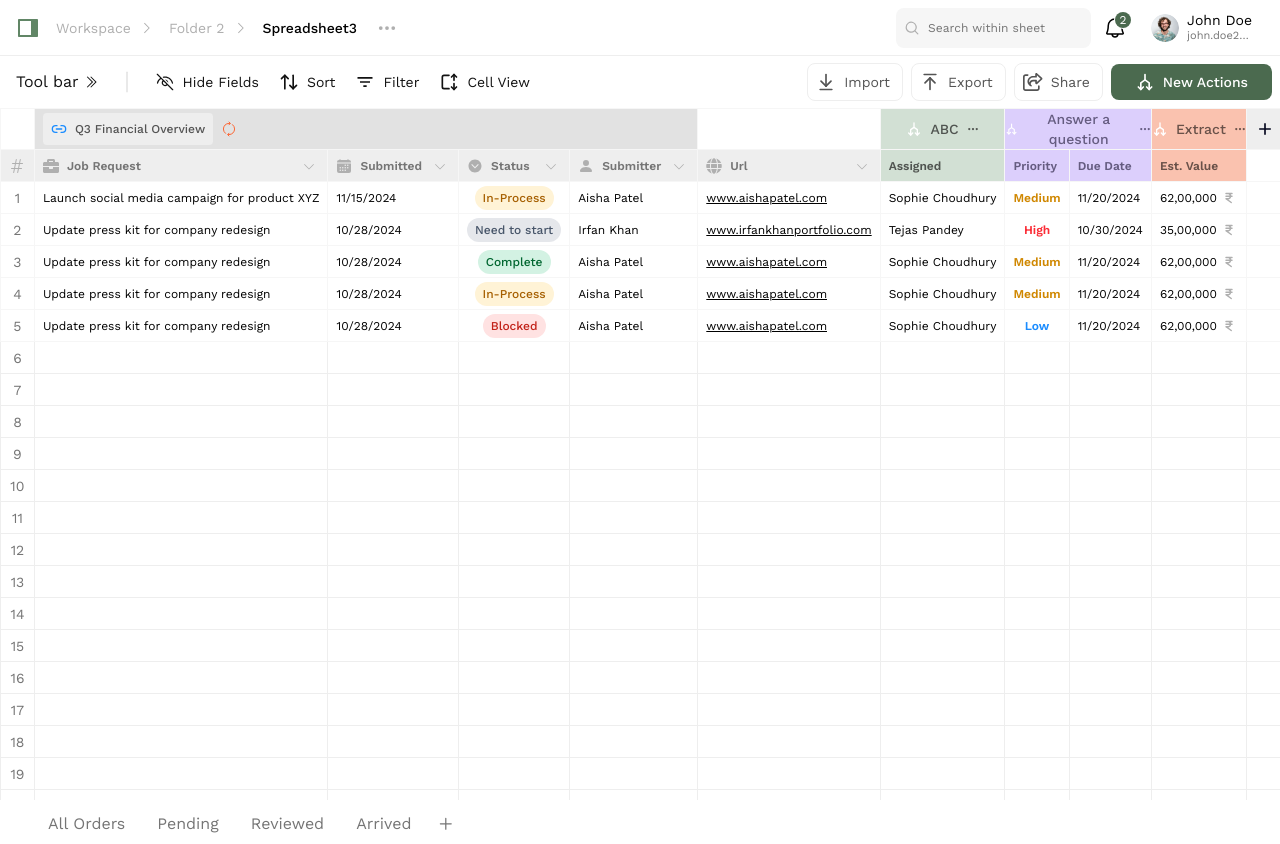
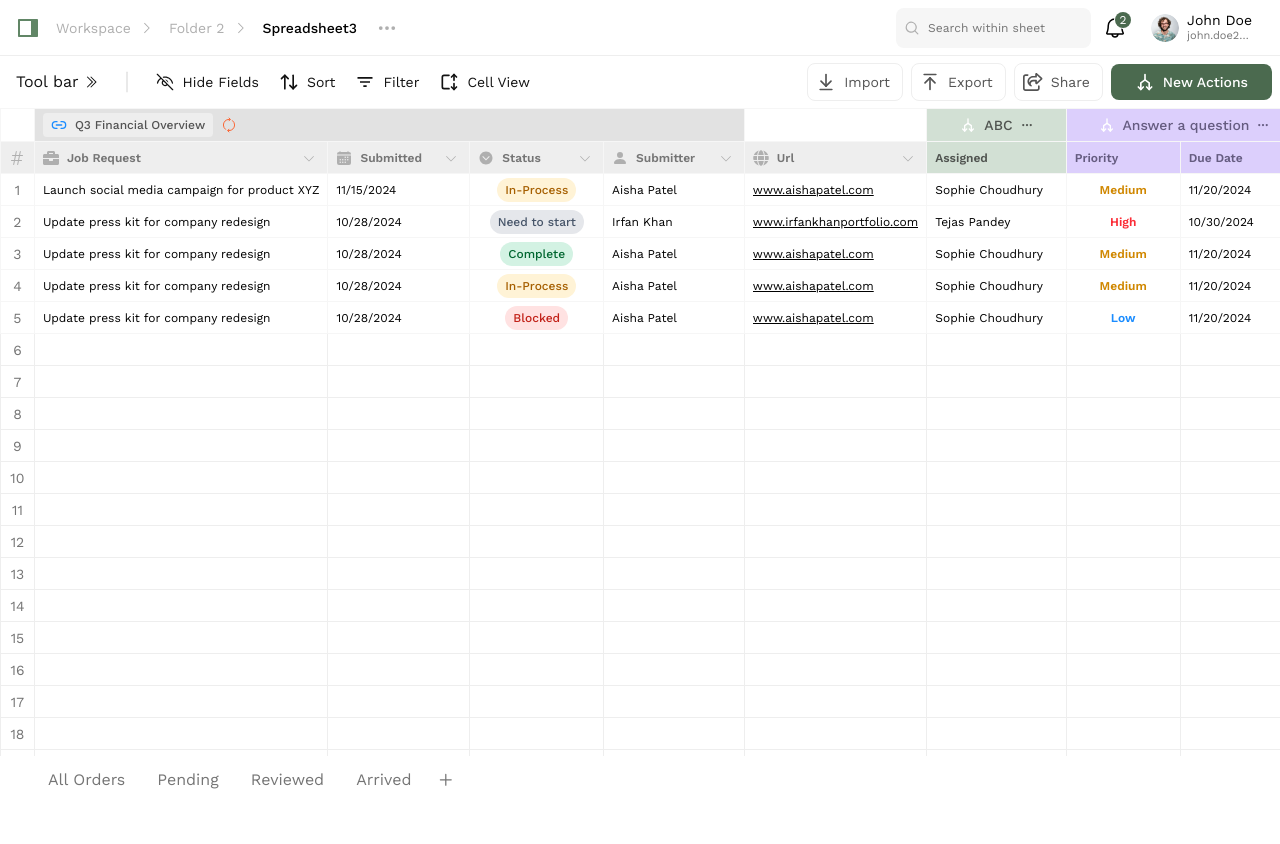
Before and after one commit to Aakashmid/Spreadsheet-UI-React, a React (Vite) app in the folder myapp/: page / in a window 1280 px wide. After the commit the page ends 800 px from the top, so only its background shows below. Built offline with nearby package versions, Linux system fonts and the light colour scheme.

Commit message:
add resize column functionality

```diff
--- a/myapp/src/App.tsx
+++ b/myapp/src/App.tsx
@@ -8,12 +8,11 @@ import Topbar from "./components/topbar"
 function App() {
   return (
     <>
-
       <Topbar />
       <div className="spreadsheet-wrapper w-full relative">
         <Row />
         <Table />
-        <div className="absolute z-10 bottom-0p ">
+        <div className="fixed z-10 bottom-0 ">
           <TitleRow/>
         </div>
       </div>
--- a/myapp/src/components/row/index.tsx
+++ b/myapp/src/components/row/index.tsx
@@ -82,7 +82,7 @@ const Row = () => {
 
 
     return (
-        <div className="row-wrapper ">
+        <div className="row-wrapper bg-white">
             <div className="row-content px-2 py-1.5 flex items-center">
                 <div className="toolbar flex items-center gap-1 p-2 text-dark">
                     <p className="text-sm`">Tool bar</p>
--- a/myapp/src/components/table/columns-def.tsx
+++ b/myapp/src/components/table/columns-def.tsx
@@ -23,6 +23,7 @@ const columns = [
         id: 'rowNumber',
         header: () => <div className="h-full bg-gray-xlight flex justify-center items-center px-2"><HiHashtag className="h-4 w-4 text-gray-light" /></div>,
         cell: info => <div className="w-full text-center px-2 text-sm text-gray-medium">{info.row.index + 1}</div>,
+        size:32
     }),
 
     columnHelper.group({
--- a/myapp/src/components/table/common-components/CellVariants.tsx
+++ b/myapp/src/components/table/common-components/CellVariants.tsx
@@ -7,7 +7,7 @@ import { FaIndianRupeeSign, FaRupeeSign } from "react-icons/fa6";
 // url cell --------------------------------
 const UrlCell = ({ value }: { value: string }) => (
   <a
-    href={value}
+    href={value.startsWith('http://') || value.startsWith('https://') ? value : `http://${value}`}
     target="_blank"
     rel="noopener noreferrer"
     className="underline text-black block max-w-[180px] truncate"
--- a/myapp/src/components/table/common-components/TableCell.tsx
+++ b/myapp/src/components/table/common-components/TableCell.tsx
@@ -25,7 +25,7 @@ const TableCell: React.FC<TableCellProps> = ({ info }) => {
 
   // Display mode: choose component by columnId
   return (
-    <div onClick={() => setEditing(true)} className={`h-full px-2 flex items-center text-xs ${editing && 'border border-green-soft'} `}  >
+    <div onClick={() => setEditing(true)} className={`h-full px-2 flex items-center text-xs w-full ${editing && 'border border-green-soft'} `}  >
       {editing ? <input
         type="text"
         value={value ?? ""}
--- a/myapp/src/components/table/index.tsx
+++ b/myapp/src/components/table/index.tsx
@@ -6,23 +6,39 @@ import sheet_data from '../../data/sheetData';
 const Table = () => {
     const table = useReactTable({
         data: sheet_data,
+        columnResizeMode: 'onChange',
         columns: columns,
-        getCoreRowModel: getCoreRowModel()
+        getCoreRowModel: getCoreRowModel(),
+        defaultColumn: {
+            minSize: 32,
+            maxSize: 500,
+        }
+
     });
     return (
-        <div className="table-container w-screen overflow-auto h-[calc(100vh-6.75rem)]">
-            <table className=" border border-gray-xlight border-collapse bg-white w-full  ">
-                <thead>
+        <div className="table-container  h-[calc(100vh-7.5rem)]  w-screen overflow-auto">
+            <table className=" border border-gray-xlight border-collapse relative bg-white " style={{ width: table.getCenterTotalSize(), }}>
+                <thead className='sticky  top-0 bg-white z-20'>
                     {table.getHeaderGroups().map((headerGroup) => (
                         <tr key={headerGroup.id} className="">
                             {headerGroup.headers.map((header) => (
-                                <th key={header.id} colSpan={header.colSpan} className="border border-gray-bg h-8">
+                                <th key={header.id} colSpan={header.colSpan} className={`border relative border-gray-bg h-8 ${header.index === 0 ? 'sticky left-0 bg-white z-30' : ''} `} style={{ width: header.getSize() }}>
+
                                     {header.isPlaceholder
                                         ? null
                                         : flexRender(
                                             header.column.columnDef.header,
                                             header.getContext(),
-                                        )}
+
+                                        )
+
+                                    }
+                                    <div onMouseDown={header.getResizeHandler()} onTouchStart={header.getResizeHandler()}
+
+                                        className="absolute z-30 -right-1 top-0 h-full w-1 cursor-col-resize select-none touch-none opacity-0 hover:opacity-100 bg-gray-light transition-opacity"
+
+                                    ></div>
+
                                 </th>
                             ))}
                         </tr>
@@ -36,8 +52,9 @@ const Table = () => {
                         >
                             {row.getVisibleCells().map((cell) => (
                                 <td
+                                    style={{ width: cell.column.getSize() }}
                                     key={cell.id}
-                                    className="border border-gray-bg  h-8  truncate"
+                                    className={`border border-gray-bg  h-8  truncate ${cell.column.getIndex() === 0 ? 'sticky left-0 bg-white z-10' : ''}`}
                                 >
                                     {flexRender(cell.column.columnDef.cell, cell.getContext())}
                                 </td>
@@ -50,6 +67,7 @@ const Table = () => {
                         <tr key={`empty-row-${idx}`} className="bg-white">
                             {table.getAllLeafColumns().map((column, colIdx) => (
                                 <td
+                                    style={{ width: column.getSize() }}
                                     key={column.id}
                                     className="border border-gray-xlight  h-8 truncate"
                                 >
```
